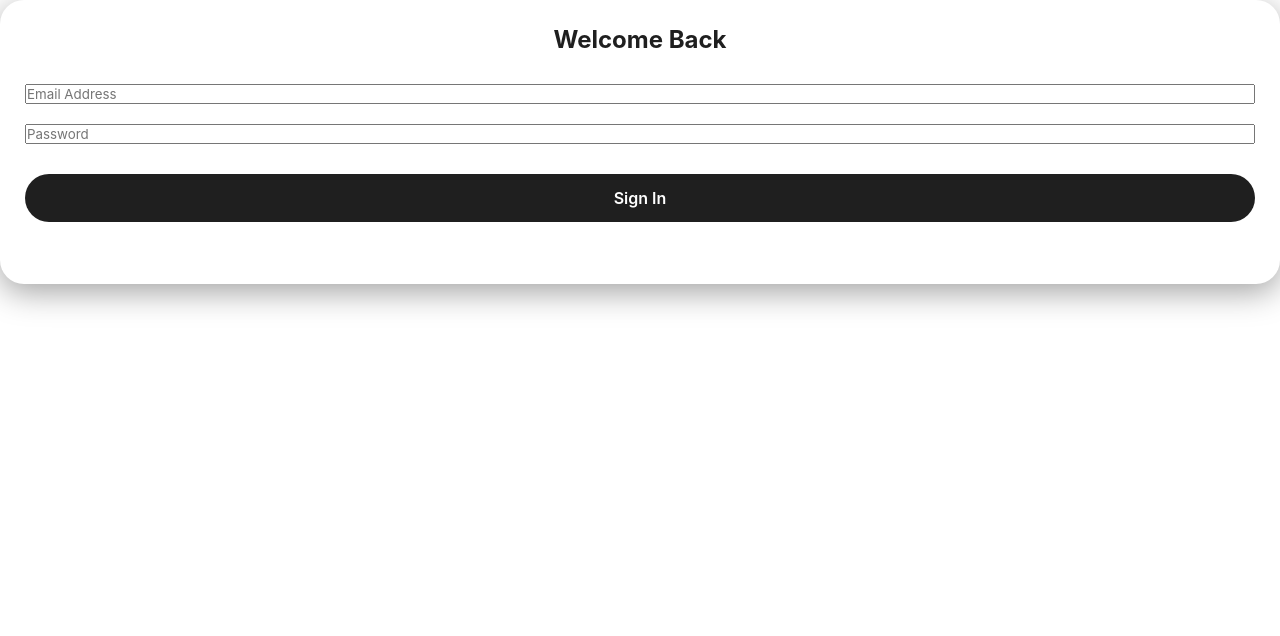
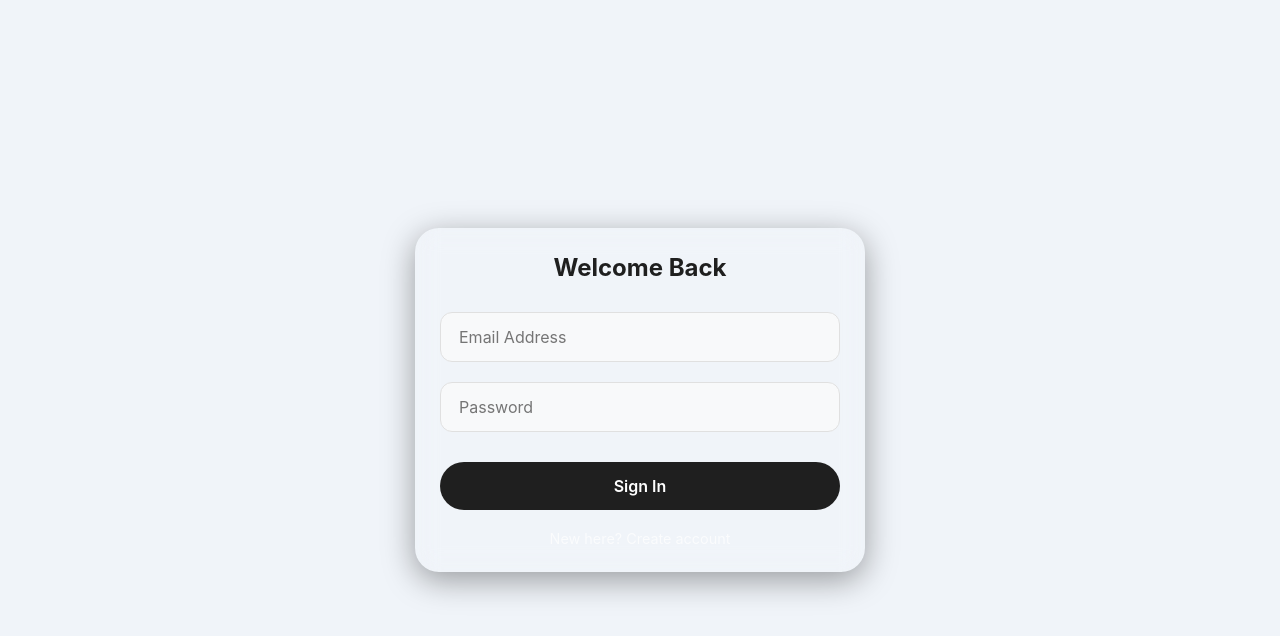
Before and after one commit to DIVYA-KAREGAONKAR/focus-analyzer-ai, a React (Create React App) app in the folder frontend/: page / in a window 1280 px wide. Shown: the top 636 px of the page. Built offline with nearby package versions, Linux system fonts and the light colour scheme.

Commit message:
frontend fix

```diff
--- a/frontend/src/index.css
+++ b/frontend/src/index.css
@@ -1,14 +1,14 @@
 :root {
   --bg-app: #ffffff;
-  --bg-sidebar: #f8f9fa;       /* Very light grey for sidebar */
-  --bg-input: #ffffff;         /* White background for controls */
-  --primary: #0b57d0;          /* Gemini Blue */
+  --bg-sidebar: #f8f9fa;
+  --bg-input: #ffffff;
+  --primary: #0b57d0;
   --text-main: #1f1f1f;
   --text-secondary: #444746;
   --focus-color: #14ae5c;
   --distract-color: #db342d;
-  --sidebar-width: 320px;      /* WIDER Sidebar */
-  --navbar-height: 70px;       /* Taller Navbar */
+  --sidebar-width: 320px;
+  --navbar-height: 70px;
   --radius-lg: 24px;
 }
 
@@ -20,7 +20,7 @@ body { background-color: var(--bg-app); color: var(--text-main); height: 100vh;
 .chat-layout { display: flex; flex-direction: column; height: 100vh; }
 .layout-body { display: flex; flex: 1; overflow: hidden; position: relative; }
 
-/* --- NAVBAR (Styled User Area) --- */
+/* --- NAVBAR --- */
 .navbar {
   height: var(--navbar-height);
   display: flex;
@@ -32,36 +32,24 @@ body { background-color: var(--bg-app); color: var(--text-main); height: 100vh;
   z-index: 20;
 }
 .nav-logo { font-weight: 700; font-size: 1.4rem; color: var(--primary); letter-spacing: -0.5px; }
-
-/* New User Profile "Pill" */
 .nav-user {
-  display: flex;
-  align-items: center;
-  gap: 12px;
-  background: #f0f4f9;
-  padding: 6px 8px 6px 20px;
-  border-radius: 50px;
-  transition: all 0.2s;
+  display: flex; align-items: center; gap: 12px;
+  background: #f0f4f9; padding: 6px 8px 6px 20px; border-radius: 50px;
 }
 .nav-user span { font-weight: 600; font-size: 0.95rem; color: var(--text-main); }
 .logout-link {
-  background: white;
-  border: 1px solid #e0e0e0;
-  color: var(--distract-color);
-  padding: 6px 16px;
-  border-radius: 20px;
-  cursor: pointer;
-  font-weight: 600;
-  font-size: 0.85rem;
+  background: white; border: 1px solid #e0e0e0; color: var(--distract-color);
+  padding: 6px 16px; border-radius: 20px; cursor: pointer; font-weight: 600; font-size: 0.85rem;
   transition: all 0.2s;
 }
 .logout-link:hover { background: var(--distract-color); color: white; border-color: var(--distract-color); }
 
-/* --- LEFT SIDEBAR (Full Height & Wider) --- */
+/* --- LEFT SIDEBAR (FIXED: Full Height) --- */
 .history-list {
   width: var(--sidebar-width);
   background: var(--bg-sidebar);
-  height: 100%; /* Force full height */
+  /* Force height to fill screen minus navbar */
+  height: calc(100vh - var(--navbar-height));
   display: flex;
   flex-direction: column;
   padding: 1.5rem;
@@ -70,20 +58,12 @@ body { background-color: var(--bg-app); color: var(--text-main); height: 100vh;
 }
 
 .history-card {
-  padding: 16px;
-  margin-bottom: 12px;
-  background: white;
-  border-radius: 16px;
-  border: 1px solid transparent;
-  cursor: pointer;
-  transition: all 0.2s;
-  box-shadow: 0 2px 5px rgba(0,0,0,0.02);
-  display: flex;
-  align-items: center;
-  justify-content: space-between;
+  padding: 16px; margin-bottom: 12px; background: white;
+  border-radius: 16px; border: 1px solid transparent; cursor: pointer;
+  transition: all 0.2s; box-shadow: 0 2px 5px rgba(0,0,0,0.02);
+  display: flex; align-items: center; justify-content: space-between;
 }
 .history-card:hover { border-color: var(--primary); transform: translateY(-2px); box-shadow: 0 5px 15px rgba(0,0,0,0.05); }
-
 .card-status { font-weight: 600; font-size: 0.9rem; }
 .card-score { background: #f1f3f4; padding: 4px 10px; border-radius: 8px; font-size: 0.8rem; font-weight: 700; color: #444; }
 .status-dot { width: 10px; height: 10px; border-radius: 50%; margin-right: 12px; }
@@ -94,79 +74,49 @@ body { background-color: var(--bg-app); color: var(--text-main); height: 100vh;
 .main-center { flex: 1; display: flex; flex-direction: column; position: relative; background: white; }
 
 .content-scroll-area {
-  flex: 1;
-  overflow-y: auto;
-  padding: 2rem 10%;
-  padding-bottom: 160px; /* Space for big bottom controls */
+  flex: 1; overflow-y: auto; padding: 2rem 10%;
+  padding-bottom: 160px; /* Space for bottom controls */
 }
 
-/* Chart Wrapper */
+/* Chart */
 .chart-wrapper {
-  background: white;
-  border: 1px solid #e0e0e0;
-  border-radius: 24px;
-  padding: 1.5rem;
-  height: 320px; /* Taller chart */
-  box-shadow: 0 10px 30px rgba(0,0,0,0.03);
-  margin-bottom: 2rem;
-  animation: fadeIn 0.8s ease;
+  background: white; border: 1px solid #e0e0e0; border-radius: 24px;
+  padding: 1.5rem; height: 320px; margin-bottom: 2rem;
+  box-shadow: 0 10px 30px rgba(0,0,0,0.03); animation: fadeIn 0.8s ease;
 }
 
-/* Results Area */
+/* Insights */
 .insight-card-middle { animation: slideUp 0.5s ease; }
 .badge { display: inline-block; padding: 8px 16px; border-radius: 12px; font-weight: 700; margin-bottom: 1rem; }
 .badge.focused { background: #d1fae5; color: #065f46; }
 .badge.distracted { background: #fee2e2; color: #991b1b; }
 
 .advice-box {
-  background: #f8fafd;
-  border: 1px solid #e0e6ed;
-  padding: 2rem;
-  border-radius: 20px;
-  margin-top: 1rem;
-  box-shadow: 0 10px 30px rgba(11, 87, 208, 0.05);
+  background: #f8fafd; border: 1px solid #e0e6ed; padding: 2rem;
+  border-radius: 20px; margin-top: 1rem; box-shadow: 0 10px 30px rgba(11, 87, 208, 0.05);
 }
 .advice-box h4 { color: var(--primary); font-size: 1.1rem; margin-bottom: 0.8rem; }
 .advice-box p { color: #4b5563; line-height: 1.7; font-size: 1rem; }
 
-/* --- BOTTOM CONTROLS (Bigger & Focused) --- */
+/* --- BOTTOM CONTROLS --- */
 .bottom-input-area {
-  position: absolute;
-  bottom: 0; left: 0; right: 0;
-  height: 140px; /* Taller area */
-  background: linear-gradient(to top, white 85%, transparent);
-  display: flex;
-  justify-content: center;
-  align-items: center;
-  z-index: 10;
+  position: absolute; bottom: 0; left: 0; right: 0;
+  height: 140px; background: linear-gradient(to top, white 85%, transparent);
+  display: flex; justify-content: center; align-items: center; z-index: 10;
 }
-
-/* The "Pill" Container */
 .controls-card {
-  background: #f0f4f9;
-  padding: 12px 16px;
-  border-radius: 60px;
-  display: flex;
-  gap: 1rem;
-  box-shadow: 0 10px 25px rgba(0,0,0,0.08);
-  border: 1px solid #ffffff;
-  transform: scale(1.1); /* Make the whole bar bigger */
-  transition: transform 0.2s;
+  background: #f0f4f9; padding: 12px 16px; border-radius: 60px;
+  display: flex; gap: 1rem; box-shadow: 0 10px 25px rgba(0,0,0,0.08);
+  border: 1px solid #ffffff; transform: scale(1.1); transition: transform 0.2s;
 }
 .controls-card:hover { transform: scale(1.12); box-shadow: 0 15px 35px rgba(0,0,0,0.12); }
 .controls-card h3, .controls-card p { display: none; }
-
 .btn-group { display: flex; gap: 12px; margin: 0 !important; }
 
 /* Buttons */
 .ctrl-btn {
-  padding: 14px 32px;
-  border-radius: 40px;
-  border: none;
-  font-weight: 600;
-  font-size: 1rem;
-  cursor: pointer;
-  transition: all 0.2s;
+  padding: 14px 32px; border-radius: 40px; border: none;
+  font-weight: 600; font-size: 1rem; cursor: pointer; transition: all 0.2s;
 }
 .ctrl-btn.start { background: #1f1f1f; color: white; }
 .ctrl-btn.start:hover { background: black; transform: translateY(-2px); }
@@ -175,12 +125,53 @@ body { background-color: var(--bg-app); color: var(--text-main); height: 100vh;
 .ctrl-btn.stop { background: #fee2e2; color: #991b1b; }
 .ctrl-btn.stop:hover { background: #fecaca; }
 
+/* --- AUTH SCREEN (FIXED: Centered Card) --- */
+.auth-screen {
+  height: 100vh;
+  width: 100vw;
+  display: flex;
+  align-items: center;
+  justify-content: center;
+  background: #f0f4f9; /* Light grey background */
+}
+
+/* Restrict width so it doesn't stretch */
+.auth-card {
+  width: 100%;
+  max-width: 450px; /* Prevents it from being too wide */
+  padding: 3rem;
+  background: white;
+  border-radius: 24px;
+  box-shadow: 0 20px 40px -10px rgba(0, 0, 0, 0.1);
+  text-align: center;
+}
+
+.auth-form {
+  display: flex;
+  flex-direction: column;
+  gap: 1rem;
+}
+
+.auth-input {
+  width: 100%;
+  padding: 14px 18px;
+  background: #f8f9fa;
+  border: 1px solid #e0e0e0;
+  border-radius: 12px;
+  color: var(--text-main);
+  outline: none;
+  font-size: 1rem;
+  transition: border-color 0.2s;
+}
+.auth-input:focus {
+  border-color: var(--primary);
+  background: white;
+  box-shadow: 0 0 0 3px rgba(11, 87, 208, 0.1);
+}
+
 /* Animations */
 @keyframes fadeIn { from { opacity: 0; } to { opacity: 1; } }
 @keyframes slideUp { from { opacity: 0; transform: translateY(20px); } to { opacity: 1; transform: translateY(0); } }
-
-
-
 
 
 
```
